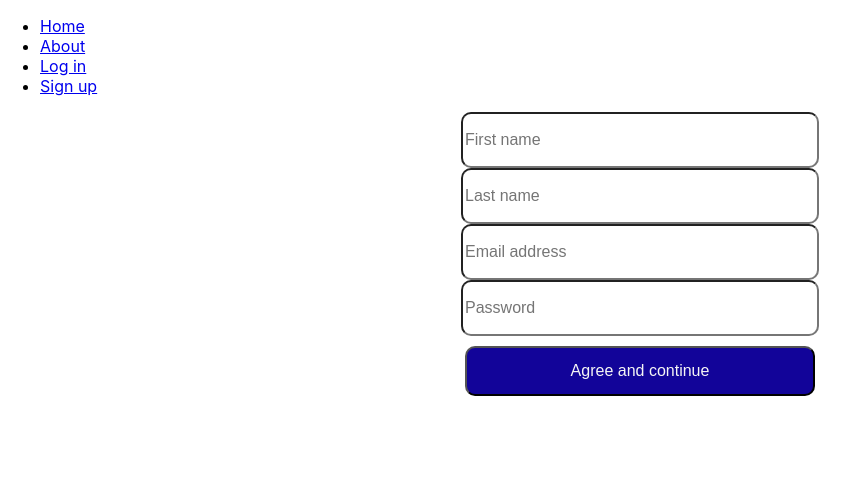
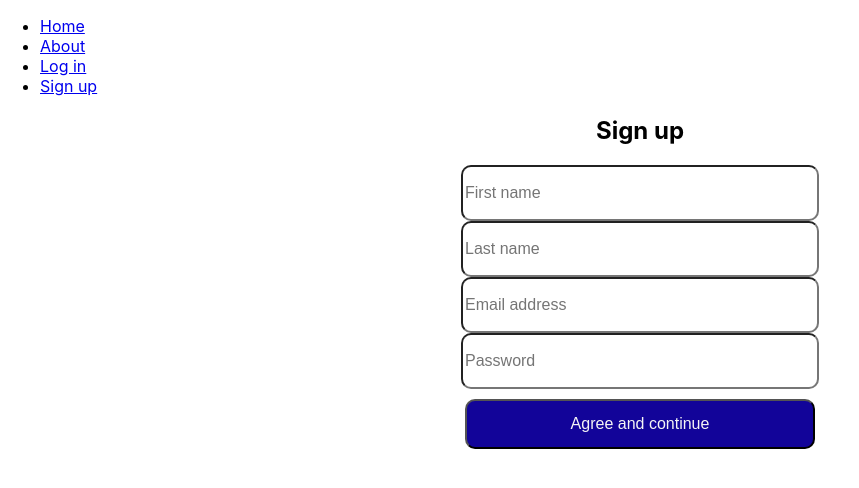
Before and after one commit to trungpham10/CarrieOKey, a React (Create React App) app in the folder CO_Front_End/carrieokey/: page /signup in a window 1280 px wide. Shown: the top 488 px of the page, without its empty margins (0-859 px from the left). Built offline with nearby package versions, Linux system fonts and the light colour scheme.

Commit message:
add login/signup header

```diff
--- a/CO_Front_End/carrieokey/src/components/Login.jsx
+++ b/CO_Front_End/carrieokey/src/components/Login.jsx
@@ -4,6 +4,7 @@ import "../App.css";
 export default function Login() {
   return (
     <div class="log-in">
+      <h2>Log in</h2>
       <form class="login-form">
         <input type="text" id="email" name="email" placeholder="Email"></input>
         <br />
--- a/CO_Front_End/carrieokey/src/components/Signup.jsx
+++ b/CO_Front_End/carrieokey/src/components/Signup.jsx
@@ -4,6 +4,7 @@ import "../App.css";
 export default function Signup() {
   return (
     <div class="sign-up">
+      <h2>Sign up</h2>
       <form class="signup-form">
         <input
           type="text"
```
